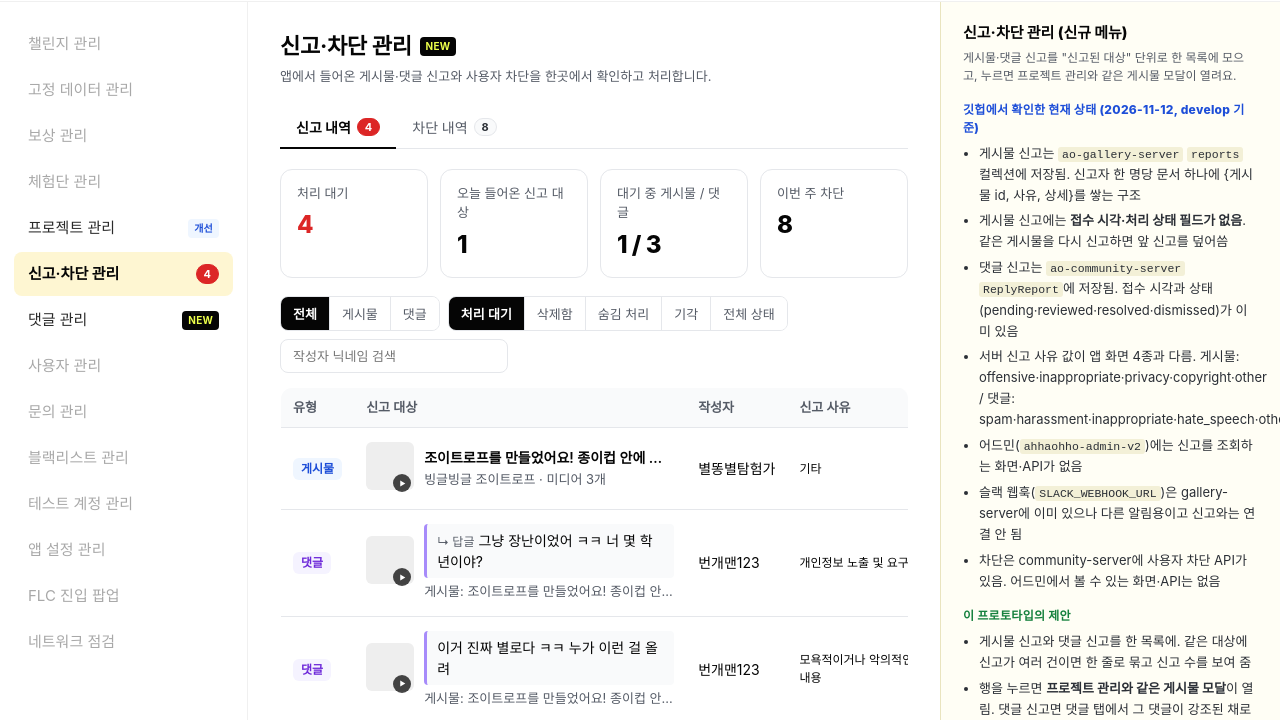
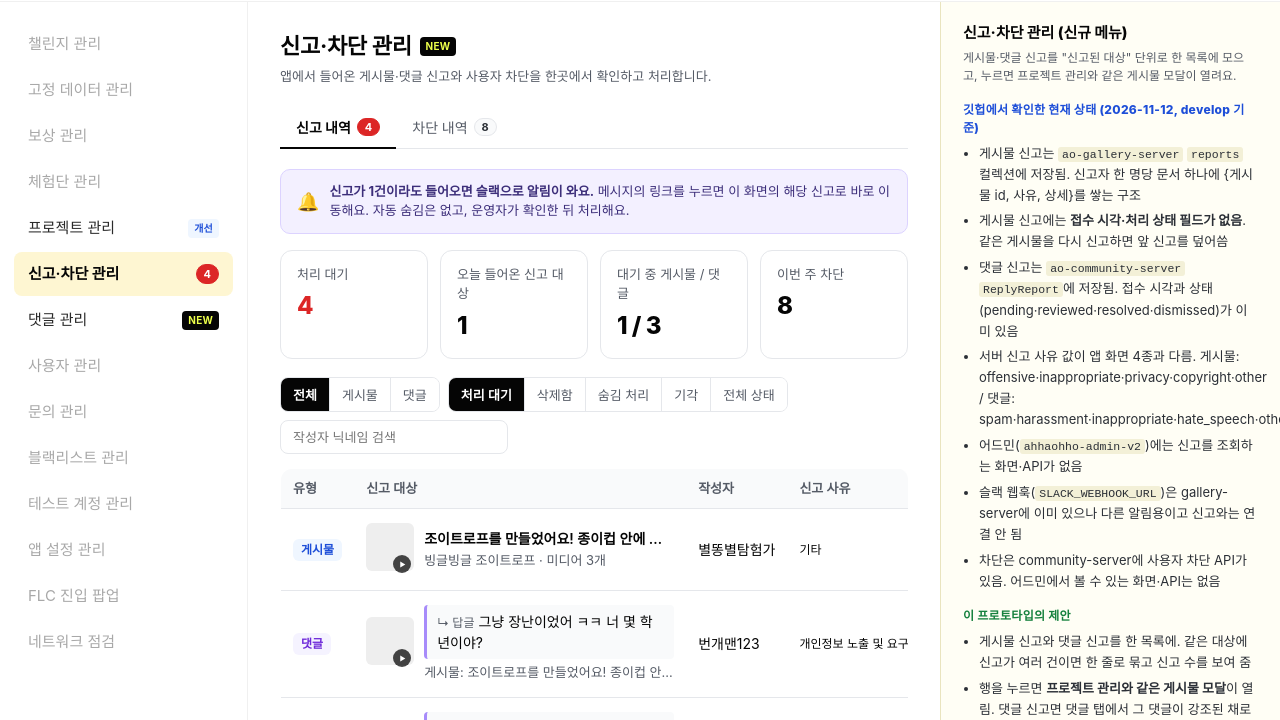
Before and after one commit to Future-Lab-META/ahhaohho-m2-admin, a plain HTML site: page index.html in a window 1280 px wide. Shown: the part 62-782 px from the top of the page. Drawn offline with Linux system fonts and the light colour scheme; grey boxes are pictures that could not be loaded; a web font is replaced by a local one.

Commit message:
신고 내역 탭에 슬랙 알림 안내 추가
Co-Authored-By: Claude Opus 5.5 <noreply@anthropic.com>

```diff
--- a/index.html
+++ b/index.html
@@ -528,7 +528,12 @@ function renderReports() {
       }).join('')}</tbody>
     </table></div>` : `<div class="panel empty">조건에 맞는 신고가 없어요</div>`;
 
-  return head + stats + filters + table;
+  const slackNote = `
+    <div style="display:flex;align-items:center;gap:10px;margin:0 0 16px;padding:12px 16px;border-radius:10px;background:#F3F0FF;border:1px solid #DCD3FF;color:#3C2E7A;font-size:13px;line-height:1.5">
+      <span style="font-size:18px">🔔</span>
+      <span><b>신고가 1건이라도 들어오면 슬랙으로 알림이 와요.</b> 메시지의 링크를 누르면 이 화면의 해당 신고로 바로 이동해요. 자동 숨김은 없고, 운영자가 확인한 뒤 처리해요.</span>
+    </div>`;
+  return head + slackNote + stats + filters + table;
 }
 
 function renderBlocks() {
```
